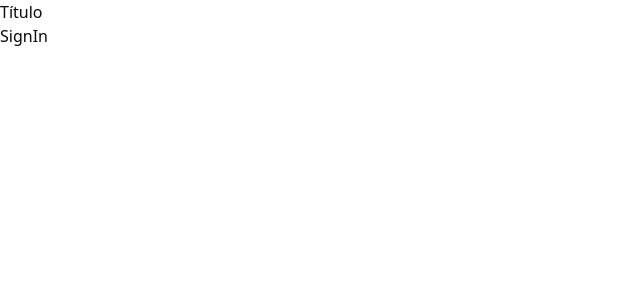
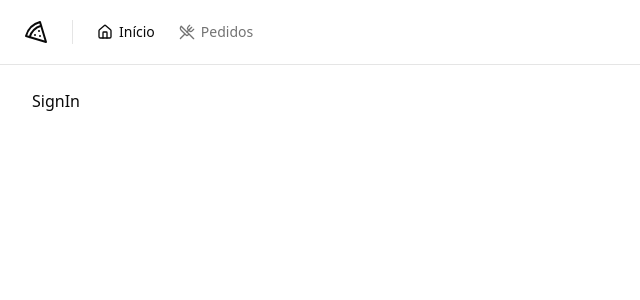
Before and after one commit to casbern/pizzashop-web, a React (Vite) app: page / in a window 1280 px wide. Shown: the top 300 px of the page, without its empty margins (0-640 px from the left). Built offline with nearby package versions, Linux system fonts and the light colour scheme.

Commit message:
added header and nav-link component

```diff
--- a/package.json
+++ b/package.json
@@ -13,6 +13,7 @@
   "dependencies": {
     "@hookform/resolvers": "^3.3.4",
     "@radix-ui/react-label": "^2.0.2",
+    "@radix-ui/react-separator": "^1.0.3",
     "@radix-ui/react-slot": "^1.0.2",
     "class-variance-authority": "^0.7.0",
     "clsx": "^2.1.0",
--- /dev/null
+++ b/src/components/header.tsx
@@ -0,0 +1,28 @@
+import { Home, Pizza, UtensilsCrossed } from 'lucide-react'
+
+import { NavLink } from './nav-link'
+import { Separator } from './ui/separator'
+
+export function Header() {
+  return (
+    <div className="border-b">
+      <div className="flex h-16 items-center gap-6 px-6">
+        <Pizza className="h-6 w-6" />
+
+        <Separator orientation="vertical" className="h-6" />
+
+        <nav className="flex items-center space-x-4 lg:space-x-6">
+          <NavLink to="/">
+            <Home className="h-4 w-4" />
+            Início
+          </NavLink>
+
+          <NavLink to="/orders">
+            <UtensilsCrossed className="h-4 w-4" />
+            Pedidos
+          </NavLink>
+        </nav>
+      </div>
+    </div>
+  )
+}
--- /dev/null
+++ b/src/components/nav-link.tsx
@@ -0,0 +1,15 @@
+import { Link, LinkProps, useLocation } from 'react-router-dom'
+
+export interface NavLinkProps extends LinkProps {}
+
+export function NavLink(props: NavLinkProps) {
+  const { pathname } = useLocation()
+
+  return (
+    <Link
+      data-current={pathname === props.to}
+      className="flex items-center gap-1.5 text-sm font-medium text-muted-foreground hover:text-foreground data-[current=true]:text-foreground"
+      {...props}
+    />
+  )
+}
--- /dev/null
+++ b/src/components/ui/separator.tsx
@@ -0,0 +1,29 @@
+import * as React from "react"
+import * as SeparatorPrimitive from "@radix-ui/react-separator"
+
+import { cn } from "@/lib/utils"
+
+const Separator = React.forwardRef<
+  React.ElementRef<typeof SeparatorPrimitive.Root>,
+  React.ComponentPropsWithoutRef<typeof SeparatorPrimitive.Root>
+>(
+  (
+    { className, orientation = "horizontal", decorative = true, ...props },
+    ref
+  ) => (
+    <SeparatorPrimitive.Root
+      ref={ref}
+      decorative={decorative}
+      orientation={orientation}
+      className={cn(
+        "shrink-0 bg-border",
+        orientation === "horizontal" ? "h-[1px] w-full" : "h-full w-[1px]",
+        className
+      )}
+      {...props}
+    />
+  )
+)
+Separator.displayName = SeparatorPrimitive.Root.displayName
+
+export { Separator }
--- a/src/pages/_layouts/app.tsx
+++ b/src/pages/_layouts/app.tsx
@@ -1,11 +1,13 @@
 import { Outlet } from 'react-router-dom'
+
+import { Header } from '@/components/header'
 
 export function AppLayout() {
   return (
-    <div>
-      <h1>Título</h1>
+    <div className="flex min-h-screen flex-col antialiased">
+      <Header />
 
-      <div>
+      <div className="flex flex-1 flex-col gap-4 p-8 pt-6">
         <Outlet />
       </div>
     </div>
--- a/src/pages/_layouts/auth.tsx
+++ b/src/pages/_layouts/auth.tsx
@@ -3,7 +3,7 @@
 
 export function AuthLayout() {
   return (
-    <div className="grid min-h-screen grid-cols-2">
+    <div className="grid min-h-screen grid-cols-2 antialiased">
       <div className="flex h-full flex-col justify-between border-r border-foreground/5 bg-muted p-10 text-muted-foreground">
         <div className="flex items-center gap-3 text-lg text-foreground">
           <Pizza className="h-5 w-5" />
```
Also changed, not shown: 1 other file (tests, documents, lock files or other folders).
